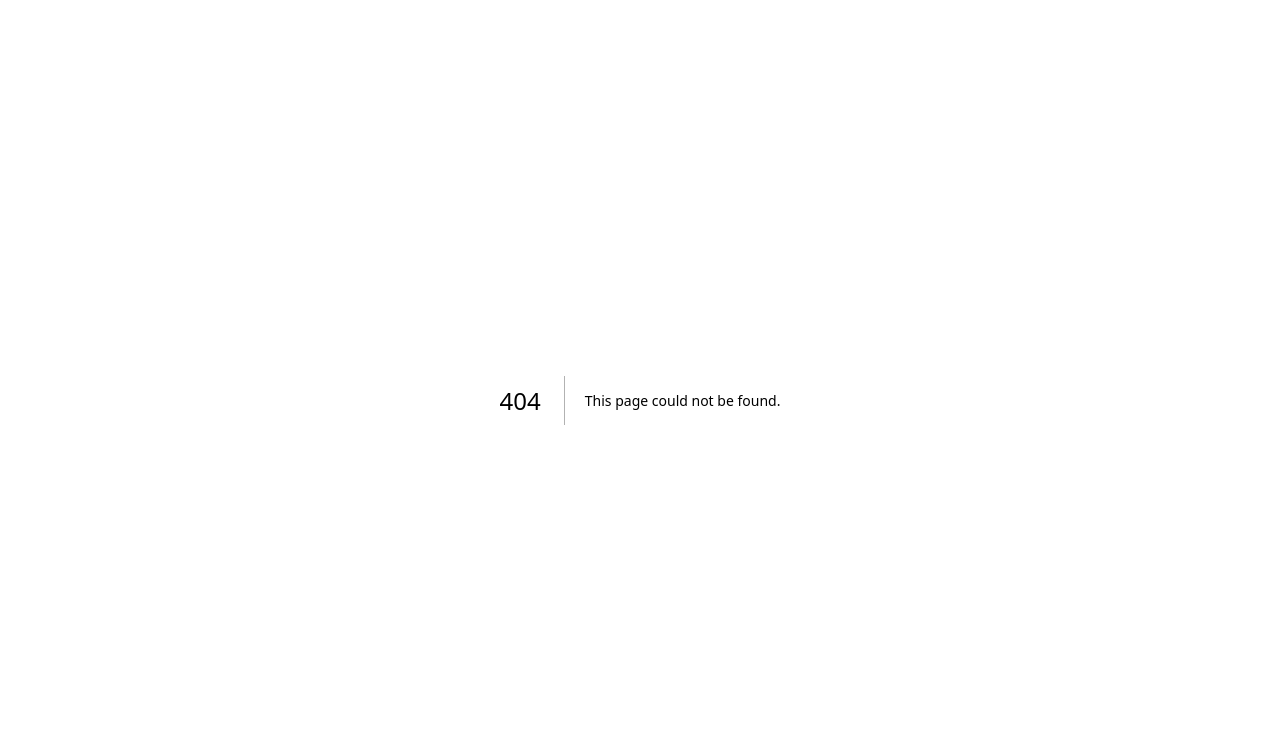
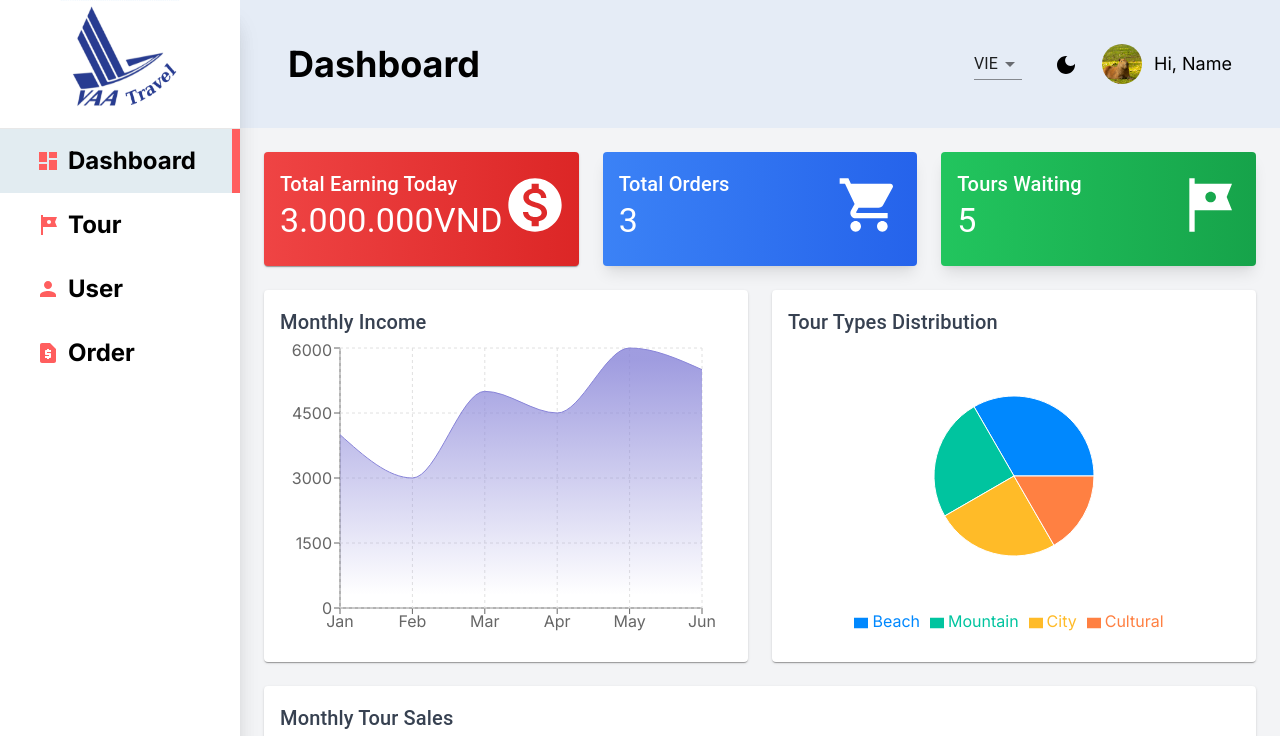
Before and after one commit to SiroBaby/doanchuyennganhweb, a Next.js app in the folder my-next-app/: page /admin/admin-dashboard in a window 1280 px wide. Before the commit this address had no page. Shown: the top 736 px of the page. Built offline with nearby package versions, Linux system fonts and the light colour scheme.

Commit message:
cập nhật lại route cho admin

```diff
--- a/my-next-app/app/(admin)/admin-dashboard/page.tsx
+++ b/my-next-app/app/admin/admin-dashboard/page.tsx
@@ -52,8 +52,8 @@ const Page = () => {
         <div className="flex-1 overflow-auto p-6">
           {/* Summary Cards */}
           <div className="grid grid-cols-1 md:grid-cols-3 gap-6 mb-6">
-            <Card className="bg-gradient-to-r from-red-500 to-red-600 text-white transition-all duration-300 hover:shadow-xl hover:scale-105">
-              <CardContent className="flex justify-between items-center">
+            <Card className="!bg-gradient-to-r !from-red-500 !to-red-600 !text-white !transition-all !duration-300 !hover:shadow-xl hover:scale-105">
+              <CardContent className="!flex justify-between items-center">
                 <div>
                   <Typography variant="h6" className="font-bold mb-2">
                     Total Earning Today
@@ -65,13 +65,13 @@ const Page = () => {
                 <div>
                   <SvgIcon
                     component={MonetizationOnIcon}
-                    className="h-auto w-20"
+                    className="!h-auto !w-16"
                   />
                 </div>
               </CardContent>
             </Card>
-            <Card className="bg-gradient-to-r from-blue-500 to-blue-600 text-white shadow-lg transition-all duration-300 hover:shadow-xl hover:scale-105">
-              <CardContent className="flex justify-between items-center">
+            <Card className="!bg-gradient-to-r !from-blue-500 !to-blue-600 !text-white !shadow-lg !transition-all !duration-300 !hover:shadow-xl hover:scale-105">
+              <CardContent className="!flex justify-between items-center">
                 <div>
                   <Typography variant="h6" className="font-bold mb-2">
                     Total Orders
@@ -81,11 +81,11 @@ const Page = () => {
                   </Typography>
                 </div>
                 <div>
-                  <SvgIcon component={ShoppingCartIcon} className="h-auto w-20"/>
+                  <SvgIcon component={ShoppingCartIcon} className="!h-auto !w-16" />
                 </div>
               </CardContent>
             </Card>
-            <Card className="bg-gradient-to-r from-green-500 to-green-600 text-white shadow-lg transition-all duration-300 hover:shadow-xl hover:scale-105">
+            <Card className="!bg-gradient-to-r !from-green-500 !to-green-600 !text-white !shadow-lg !transition-all !duration-300 !hover:shadow-xl hover:scale-105">
               <CardContent className="flex justify-between items-center">
                 <div>
                   <Typography variant="h6" className="font-bold mb-2">
@@ -96,7 +96,7 @@ const Page = () => {
                   </Typography>
                 </div>
                 <div>
-                  <SvgIcon component={TourIcon} className="h-auto w-20"/>
+                  <SvgIcon component={TourIcon} className="!h-auto !w-16" />
                 </div>
               </CardContent>
             </Card>
@@ -137,7 +137,7 @@ const Page = () => {
                         />
                       </linearGradient>
                     </defs>
-                    <XAxis dataKey="name" stroke="#666"/>
+                    <XAxis dataKey="name" stroke="#666" />
                     <YAxis stroke="#666" />
                     <CartesianGrid strokeDasharray="3 3" stroke="#e0e0e0" />
                     <Tooltip content={<CustomTooltip />} />
--- a/my-next-app/app/(admin)/layout.tsx
+++ b/my-next-app/app/admin/layout.tsx
@@ -48,8 +48,7 @@ export default function RootLayout({
   if (!isMounted) return null; // Trả về null nếu chưa mount
 
   return (
-    <html lang="en">
-      <body className={`${geistSans.variable} ${geistMono.variable}`}>
+        <div className={`${geistSans.variable} ${geistMono.variable}`}>
         <Providers>
           <div className="flex">
             {/* Sidebar cho màn hình lớn */}
@@ -67,7 +66,6 @@ export default function RootLayout({
             </div>
           </div>
         </Providers>
-      </body>
-    </html>
+      </div>
   );
 }
--- a/my-next-app/app/component/layout/LeftSideBar.tsx
+++ b/my-next-app/app/component/layout/LeftSideBar.tsx
@@ -46,7 +46,7 @@ const LeftSideBar = ({ onItemClick, onClose }: { onItemClick: (path: string) =>
                 ? "border-custom-red bg-selected-corlor dark:bg-dark-selected"
                 : "border-transparent"
             }`}
-            onClick={() => handleItemClick("dashboard", "/admin-dashboard")}
+            onClick={() => handleItemClick("dashboard", "/admin/admin-dashboard")}
           >
             <SvgIcon component={DashboardIcon} className="h-auto w-8 text-custom-red" />
             <span className="ml-2 text-2xl font-bold">Dashboard</span>
@@ -58,7 +58,7 @@ const LeftSideBar = ({ onItemClick, onClose }: { onItemClick: (path: string) =>
                 ? "border-custom-red bg-selected-corlor dark:bg-dark-selected"
                 : "border-transparent"
             }`}
-            onClick={() => handleItemClick("tour", "/tour")}
+            onClick={() => handleItemClick("tour", "/admin/tour")}
           >
             <SvgIcon component={TourIcon} className="h-auto w-8 text-custom-red" />
             <span className="ml-2 text-2xl font-bold">Tour</span>
```
Also changed, not shown: my-next-app/app/admin/tour/page.tsx (renamed from my-next-app/app/(admin)/tour/page.tsx).
